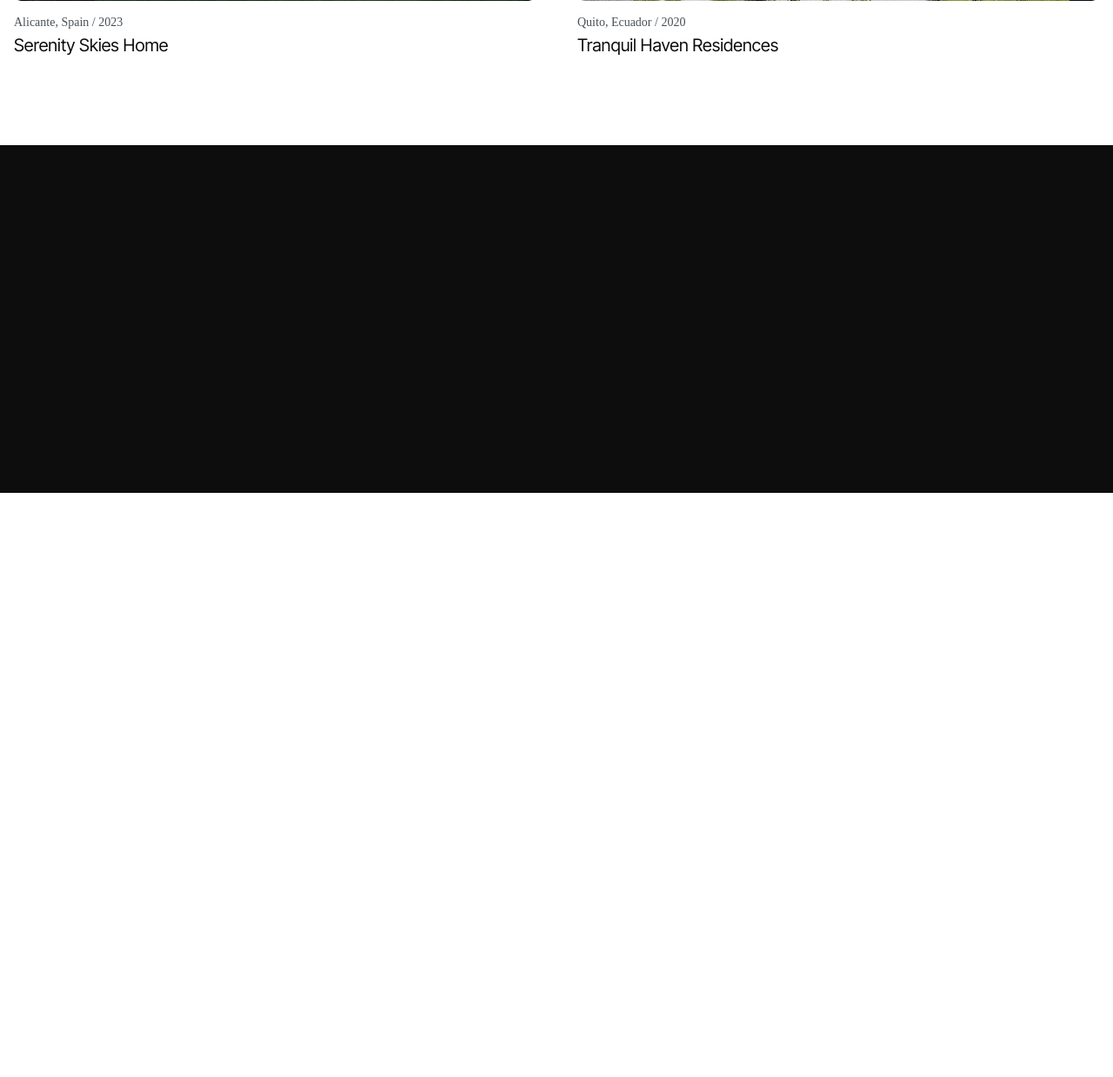
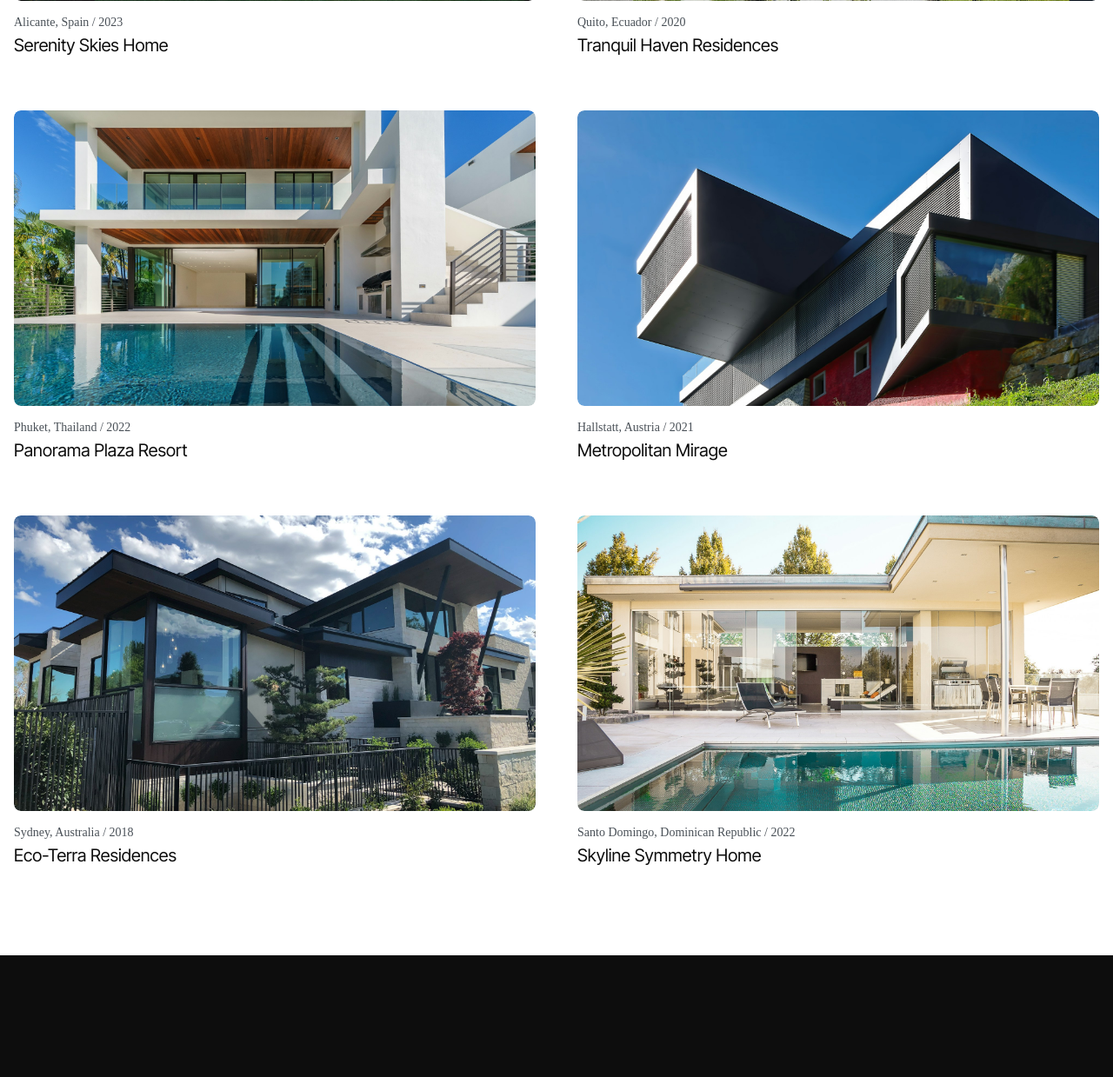
Before and after one commit to mariovida/zona, a PHP site: page /projects in a window 1280 px wide. Shown: the part 1174-2413 px from the top of the page at 87% size. Before the commit the page ends 1741 px from the top, so only its background shows below. Run offline with PHP 8.4, Linux system fonts and the light colour scheme; some libraries are stand-ins or nearby versions; some web fonts are replaced.

Commit message:
projects added

```diff
--- a/projects.php
+++ b/projects.php
@@ -50,7 +50,7 @@
                     </a>
                 </div>
             </div>
-            <div class="row">
+            <div class="row mb-60">
                 <div class="col-6">
                     <a class="projects_box" href="">
                         <div class="projects_box-image">
@@ -72,6 +72,50 @@
                     </a>
                 </div>
             </div>
+            <div class="row mb-60">
+                <div class="col-6">
+                    <a class="projects_box" href="">
+                        <div class="projects_box-image">
+                            <img src="./images/project_6.jpg" />
+                            <button><div class="dot"></div>View project</button>
+                        </div>
+                        <span>Phuket, Thailand / 2022</span>
+                        <p>Panorama Plaza Resort</p>
+                    </a>
+                </div>
+                <div class="col-6">
+                    <a class="projects_box" href="">
+                        <div class="projects_box-image">
+                            <img src="./images/project_5.jpg" />
+                            <button><div class="dot"></div>View project</button>
+                        </div>
+                        <span>Hallstatt, Austria / 2021</span>
+                        <p>Metropolitan Mirage</p>
+                    </a>
+                </div>
+            </div>
+            <div class="row">
+                <div class="col-6">
+                    <a class="projects_box" href="">
+                        <div class="projects_box-image">
+                            <img src="./images/project_8.jpg" />
+                            <button><div class="dot"></div>View project</button>
+                        </div>
+                        <span>Sydney, Australia / 2018</span>
+                        <p>Eco-Terra Residences</p>
+                    </a>
+                </div>
+                <div class="col-6">
+                    <a class="projects_box" href="">
+                        <div class="projects_box-image">
+                            <img src="./images/project_7.jpg" />
+                            <button><div class="dot"></div>View project</button>
+                        </div>
+                        <span>Santo Domingo, Dominican Republic / 2022</span>
+                        <p>Skyline Symmetry Home</p>
+                    </a>
+                </div>
+            </div>
         </div>
     </section>
 
```
Also changed, not shown: images/project_7.jpg (added), images/project_8.jpg (added).
